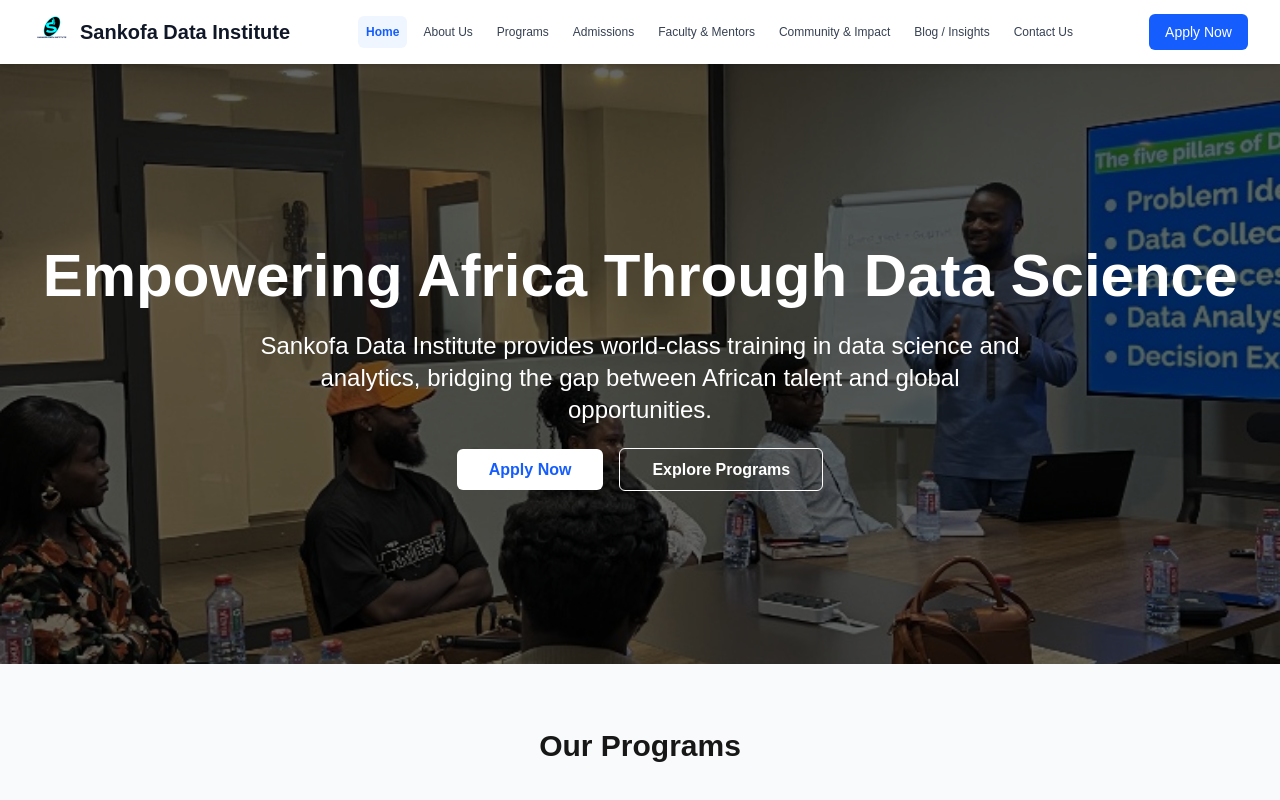
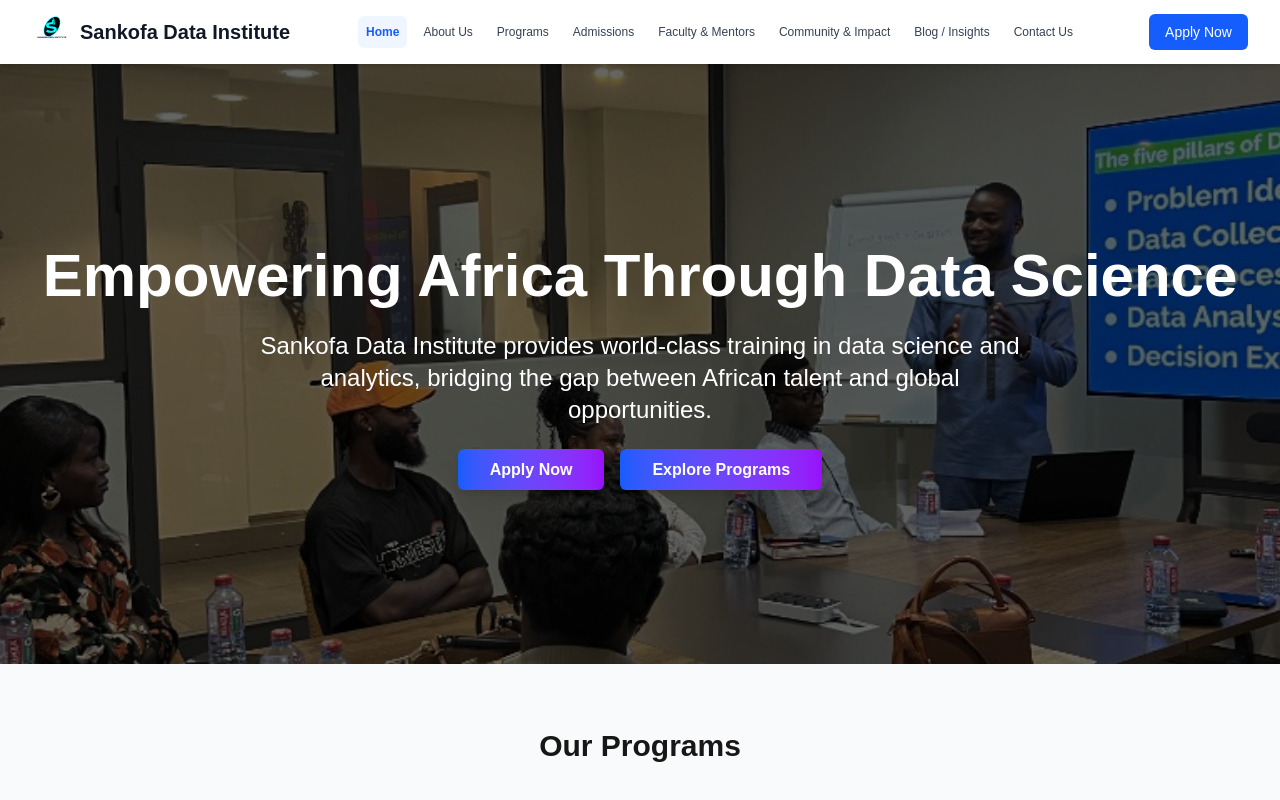
Before and after one commit to reme-dii/sankofa-data-institute, a Next.js app: page / in a window 1280 px wide. Shown: the top 800 px of the page. Built offline with nearby package versions, Linux system fonts and the light colour scheme.

Commit message:
style(ui): apply gradient to hero buttons

```diff
--- a/src/app/page.tsx
+++ b/src/app/page.tsx
@@ -17,10 +17,10 @@
             bridging the gap between African talent and global opportunities.
           </p>
           <div className="space-x-4">
-            <Link href="/admissions" className="bg-white text-blue-600 px-8 py-3 rounded-md font-semibold hover:bg-gray-100 transition-colors">
+            <Link href="/admissions" className="bg-gradient-to-r from-blue-600 to-purple-600 text-white px-8 py-3 rounded-md font-semibold hover:from-blue-700 hover:to-purple-700 transition-all shadow-lg">
               Apply Now
             </Link>
-            <Link href="/programs" className="border border-white text-white px-8 py-3 rounded-md font-semibold hover:bg-white hover:text-blue-600 transition-colors">
+            <Link href="/programs" className="bg-gradient-to-r from-blue-600 to-purple-600 text-white px-8 py-3 rounded-md font-semibold hover:from-blue-700 hover:to-purple-700 transition-all shadow-lg">
               Explore Programs
             </Link>
           </div>
```
